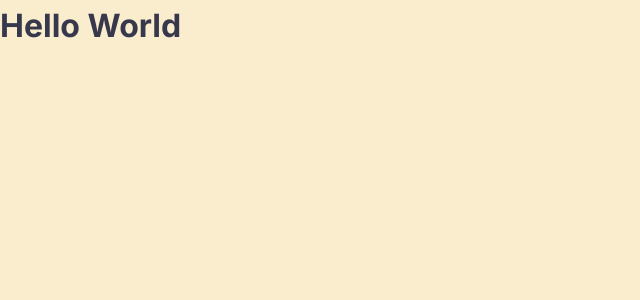
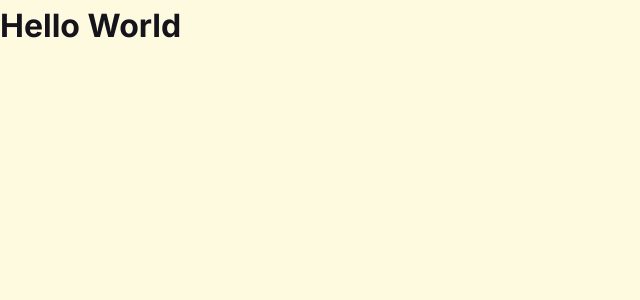
Before and after one commit to justinjones38/retro-game-forum, a React (Vite) app: page / in a window 1280 px wide. Shown: the top 300 px of the page, without its empty margins (0-640 px from the left). Built offline with nearby package versions, Linux system fonts and the light colour scheme.

Commit message:
adjusted font colors

```diff
--- a/src/styles/variables.css
+++ b/src/styles/variables.css
@@ -1,9 +1,9 @@
 :root {
   /* Background Colors */
-  --bg-color: #faedcd;
+  --bg-color: #fefae0;
   --navbar-bg-color: #d4a373;
 
   /* Text Colors */
-  --text-color: #38384D;
+  --text-color: #14141A;
 
 }
```
